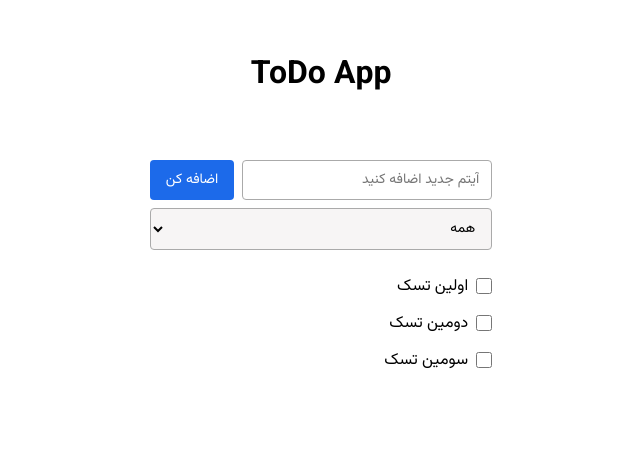
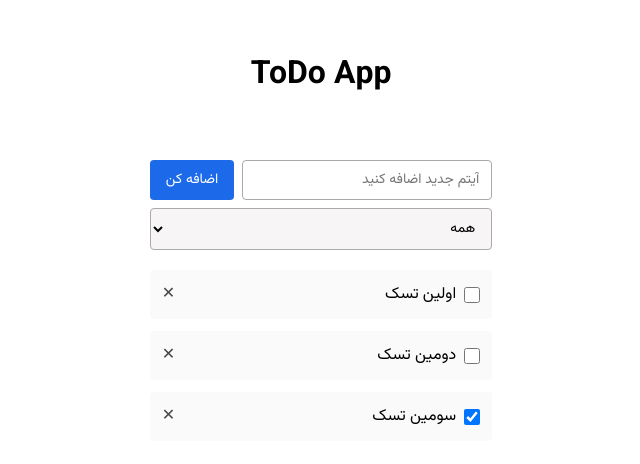
Before and after one commit to MehdiKhoshnevisz/garousian-test-project-nextjs-redux, a Next.js app: page / in a window 1280 px wide. Shown: the part 150-614 px from the top of the page, without its empty margins (319-959 px from the left). Built offline with nearby package versions, Linux system fonts and the light colour scheme.

Commit message:
Add redux and update UI

```diff
--- a/package.json
+++ b/package.json
@@ -9,9 +9,11 @@
     "lint": "next lint"
   },
   "dependencies": {
+    "@reduxjs/toolkit": "^2.2.1",
+    "next": "14.1.3",
     "react": "^18",
     "react-dom": "^18",
-    "next": "14.1.3"
+    "react-redux": "^9.1.0"
   },
   "devDependencies": {
     "eslint": "^8",
--- /dev/null
+++ b/src/app/components/TodoAdd.jsx
@@ -0,0 +1,10 @@
+import todoStyles from "../styles/todo.module.css";
+
+export const TodoAdd = () => {
+  return (
+    <div className={todoStyles.addToDInputWrapper}>
+      <input className={todoStyles.input} placeholder="آیتم جدید اضافه کنید" />
+      <button className={todoStyles.button}>اضافه کن</button>
+    </div>
+  );
+};
--- /dev/null
+++ b/src/app/components/TodoFilter.jsx
@@ -0,0 +1,11 @@
+import todoStyles from "../styles/todo.module.css";
+
+export const TodoFilter = () => {
+  return (
+    <select className={todoStyles.select}>
+      <option value="all">همه</option>
+      <option value="doing">در حال انجام</option>
+      <option value="done">انجام شده</option>
+    </select>
+  );
+};
--- /dev/null
+++ b/src/app/components/TodoTask.jsx
@@ -0,0 +1,20 @@
+import todoStyles from "../styles/todo.module.css";
+
+export const TodoTask = (props) => {
+  const { label, id, checked } = props;
+
+  return (
+    <li className={todoStyles.listItem}>
+      <input
+        id={id}
+        type="checkbox"
+        checked={checked}
+        className={todoStyles.checkbox}
+      />
+      <label htmlFor={id} className={todoStyles.listItemTitle}>
+        {label}
+      </label>
+      <span className={todoStyles.delete}>✕</span>
+    </li>
+  );
+};
--- /dev/null
+++ b/src/app/components/TodoTaskWrapper.jsx
@@ -0,0 +1,9 @@
+import todoStyles from "../styles/todo.module.css";
+
+export const TodoTaskWrapper = ({ children }) => {
+  return (
+    <div>
+      <ul className={todoStyles.list}>{children}</ul>
+    </div>
+  );
+};
--- a/src/app/page.js
+++ b/src/app/page.js
@@ -1,41 +1,22 @@
-import styles from "./page.module.css";
+import { TodoAdd } from "./components/TodoAdd";
+import { TodoTask } from "./components/TodoTask";
+import { TodoFilter } from "./components/TodoFilter";
+import { TodoTaskWrapper } from "./components/TodoTaskWrapper";
+
+import todoStyles from "./styles/todo.module.css";
 
 export default function Home() {
   return (
-    <main className={styles.main}>
+    <main className={todoStyles.main}>
       <div>
-        <h1 className={styles.todoTitle}>ToDo App</h1>
-        <div className={styles.addToDInputWrapper}>
-          <input className={styles.input} placeholder="آیتم جدید اضافه کنید" />
-          <button className={styles.button}>اضافه کن</button>
-        </div>
-        <select className={styles.select}>
-          <option value="all">همه</option>
-          <option value="doing">در حال انجام</option>
-          <option value="done">انجام شده</option>
-        </select>
-        <div>
-          <ul className={styles.list}>
-            <li className={styles.listItem}>
-              <input className={styles.checkbox} type="checkbox" id="check1" />
-              <label className={styles.listItemTitle} htmlFor="check1">
-                اولین تسک
-              </label>
-            </li>
-            <li className={styles.listItem}>
-              <input className={styles.checkbox} type="checkbox" id="check2" />
-              <label className={styles.listItemTitle} htmlFor="check2">
-                دومین تسک
-              </label>
-            </li>
-            <li className={styles.listItem}>
-              <input className={styles.checkbox} type="checkbox" id="check3" />
-              <label className={styles.listItemTitle} htmlFor="check3">
-                سومین تسک
-              </label>
-            </li>
-          </ul>
-        </div>
+        <h1 className={todoStyles.todoTitle}>ToDo App</h1>
+        <TodoAdd />
+        <TodoFilter />
+        <TodoTaskWrapper>
+          <TodoTask label="اولین تسک" id="task-1" />
+          <TodoTask label="دومین تسک" id="task-2" />
+          <TodoTask label="سومین تسک" id="task-3" checked />
+        </TodoTaskWrapper>
       </div>
     </main>
   );
--- a/src/app/page.module.css
+++ b/src/app/styles/todo.module.css
@@ -34,7 +34,7 @@
   min-width: 100%;
   padding: 8px 12px;
   border-radius: 4px;
-  margin-bottom: 18px;
+  margin-bottom: 8px;
   border: 1px solid #aaa;
   background-color: #f7f5f5;
 }
@@ -60,7 +60,12 @@
 }
 
 .listItem {
-  padding: 6px 0px;
+  display: flex;
+  margin: 12px 0px;
+  padding: 12px 12px;
+  border-radius: 4px;
+  align-items: center;
+  background-color: #fafafa;
 }
 
 .checkbox {
@@ -73,3 +78,9 @@
 .listItemTitle {
   font-size: 16px;
 }
+
+.delete {
+  cursor: pointer;
+  color: #494748;
+  margin-right: auto;
+}
```
Also changed, not shown: src/app/store/index.js (added, +8 -0 lines), src/app/store/todoReducer.js (added, +18 -0 lines), 1 other file (tests, documents, lock files or other folders).
